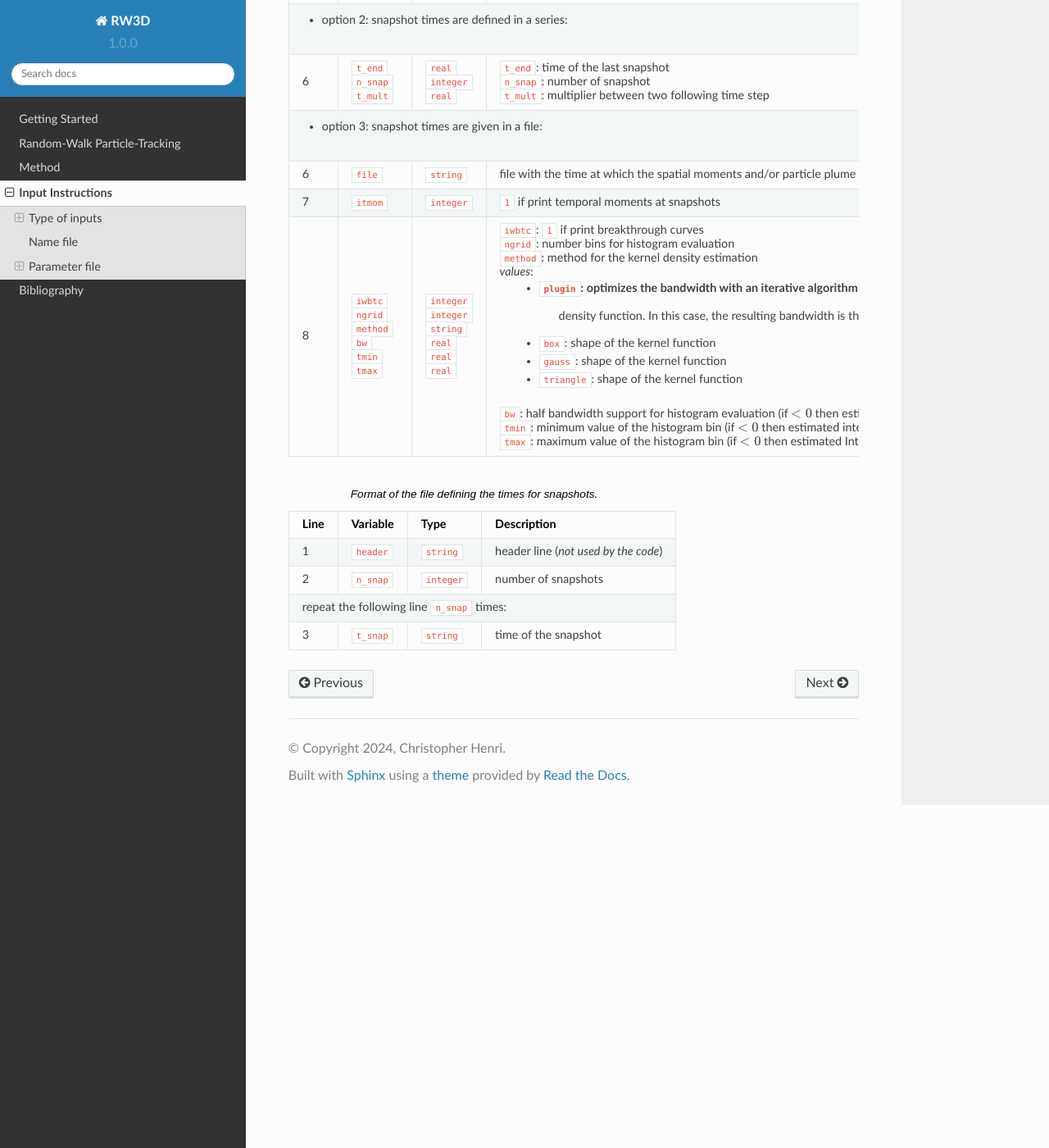
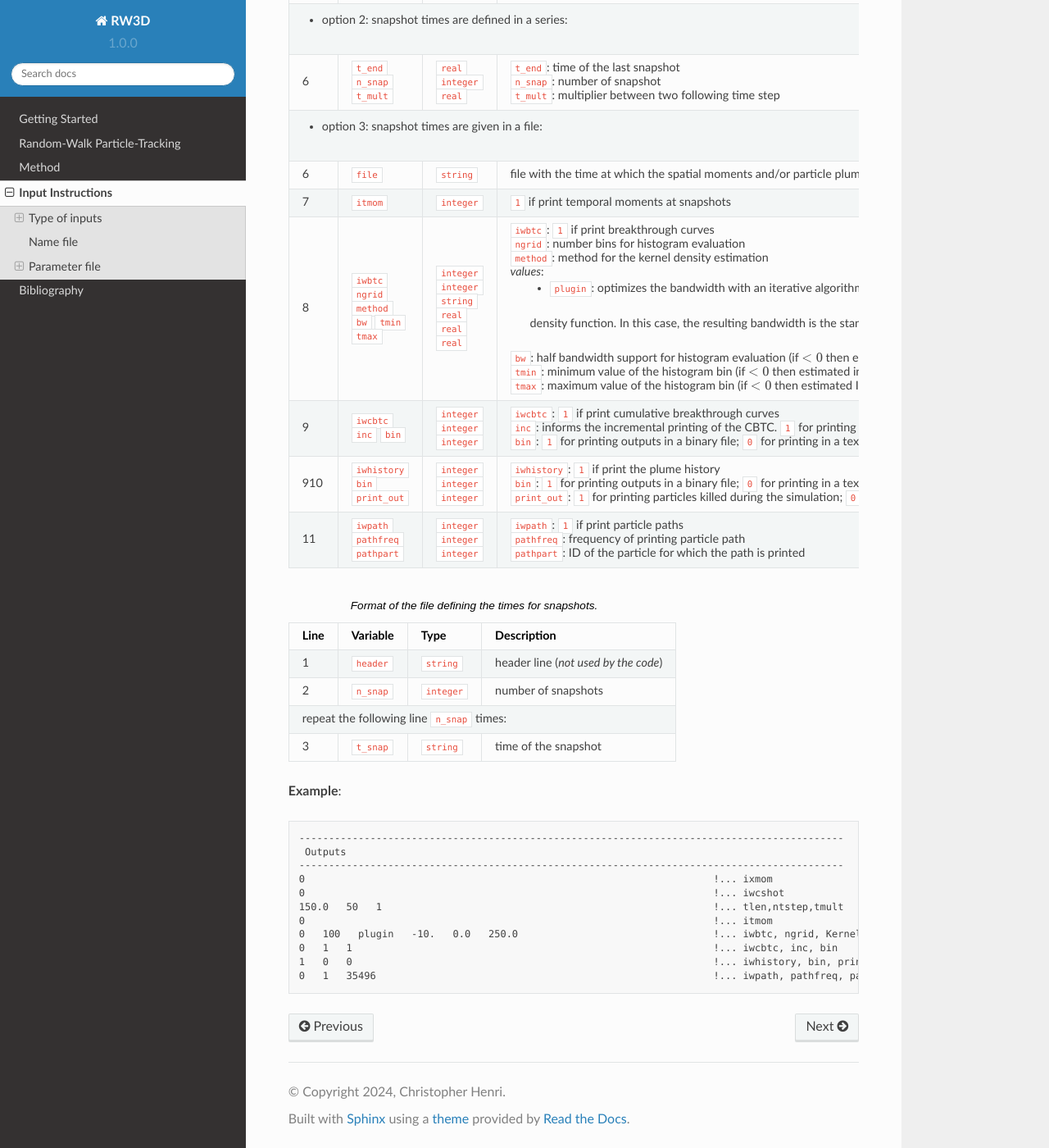
Before and after one commit to chrishenri/rw3d_manual, a Sphinx documentation site: the page built from docs/source/inputs.rst, in a window 1280 px wide and 1400 px high, scrolled down 16006 px. Shown: the whole window at 82% size. Built offline with Sphinx 7.4.7 and the Read the Docs theme 2.0.0, drawn with Linux system fonts in a browser that asks for light colours.

Commit message:
info table outputs

```diff
--- a/docs/source/inputs.rst
+++ b/docs/source/inputs.rst
@@ -20,31 +20,34 @@
 - ``array``: The parameter is potentially spatially variable and can be read from a file. The following information have to be provided in a single line: ``file name`` ``multiplier`` ``ivar`` ``flag``.
   In some specific cases, one or two additional parameters (*options*) must also be provided.
 
-.. container::
-   :name: table-array
+.. tabularcolumns:: p{0.132\linewidth}p{0.198\linewidth}p{0.330\linewidth}
+.. table:: Example table in grid style
+   :name: tables-grid-example
+   :widths: 20, 30, 50
+   :class: longtable
+   :align: center
+   :width: 66%
 
-   .. tabularcolumns:: |p{2cm}|p{2cm}|L|
-
-      +-----------------------------+--------------------+-----------------------------------------------------------------------------------------------------------+
-      | Variable                    | Type               | Description                                                                                               |
-      +======+======================+====================+===========================================================================================================+
-      | ``file name``               | ``string``         | name of the file. Put some text even if no file is used                                                   |
-      +-----------------------------+--------------------+-----------------------------------------------------------------------------------------------------------+
-      | ``multiplier``              | ``real``           | multiplier of the variable                                                                                |
-      +-----------------------------+--------------------+-----------------------------------------------------------------------------------------------------------+
-      | ``ivar``                    | ``integer``        | variable index of the variable in the gslib array                                                         |
-      +-----------------------------+--------------------+-----------------------------------------------------------------------------------------------------------+
-      | ``flag``                    | ``integer``        | way to read the values of the parameter                                                                   |
-      |                             |                    |                                                                                                           |
-      |                             |                    | values:                                                                                                   |
-      |                             |                    |                                                                                                           |
-      |                             |                    | - 0: the parameter is not read from a file and is defined as the multiplier                               |
-      |                             |                    | - 1: the parameter is read from the ascii file specified in ``file name``                                 |
-      |                             |                    | - 2: the parameter is read from a MODFLOW type file (only available for fluxes)                           |
-      |                             |                    | - 3: the parameter is read from the ascii file specified in ``file name``but from the bottom of the file  |
-      |                             |                    | - 4: the parameter is read from a netcdf file. For the moment, only NETCDF3_64BIT file type is supported  |
-      |                             |                    |                                                                                                           |
-      +-----------------------------+--------------------+-----------------------------------------------------------------------------------------------------------+
+   +-----------------------------+--------------------+-----------------------------------------------------------------------------------------------------------+
+   | Variable                    | Type               | Description                                                                                               |
+   +======+======================+====================+===========================================================================================================+
+   | ``file name``               | ``string``         | name of the file. Put some text even if no file is used                                                   |
+   +-----------------------------+--------------------+-----------------------------------------------------------------------------------------------------------+
+   | ``multiplier``              | ``real``           | multiplier of the variable                                                                                |
+   +-----------------------------+--------------------+-----------------------------------------------------------------------------------------------------------+
+   | ``ivar``                    | ``integer``        | variable index of the variable in the gslib array                                                         |
+   +-----------------------------+--------------------+-----------------------------------------------------------------------------------------------------------+
+   | ``flag``                    | ``integer``        | way to read the values of the parameter                                                                   |
+   |                             |                    |                                                                                                           |
+   |                             |                    | values:                                                                                                   |
+   |                             |                    |                                                                                                           |
+   |                             |                    | - 0: the parameter is not read from a file and is defined as the multiplier                               |
+   |                             |                    | - 1: the parameter is read from the ascii file specified in ``file name``                                 |
+   |                             |                    | - 2: the parameter is read from a MODFLOW type file (only available for fluxes)                           |
+   |                             |                    | - 3: the parameter is read from the ascii file specified in ``file name``but from the bottom of the file  |
+   |                             |                    | - 4: the parameter is read from a netcdf file. For the moment, only NETCDF3_64BIT file type is supported  |
+   |                             |                    |                                                                                                           |
+   +-----------------------------+--------------------+-----------------------------------------------------------------------------------------------------------+
 
 
 File format for *arrays*
@@ -1103,7 +1106,7 @@
     |      |                                                                         |                                                     | *values*:                                                                                                                        |
     |      |                                                                         |                                                     |                                                                                                                                  |
     |      |                                                                         |                                                     |    - ``plugin``: optimizes the bandwidth with an iterative algorithm that minimizes the mean integrated squared error of the     |
-    |      |                                                                         |                                                     |        density function. In this case, the resulting bandwidth is the standard deviation of the Gaussian density function.       |
+    |      |                                                                         |                                                     |    density function. In this case, the resulting bandwidth is the standard deviation of the Gaussian density function.           |
     |      |                                                                         |                                                     |    - ``box``: shape of the kernel function                                                                                       |
     |      |                                                                         |                                                     |    - ``gauss``: shape of the kernel function                                                                                     |
     |      |                                                                         |                                                     |    - ``triangle``: shape of the kernel function                                                                                  |
@@ -1113,6 +1116,24 @@
     |      |                                                                         |                                                     | ``tmin``: minimum value of the histogram bin (if :math:`<0` then estimated internally)                                           |
     |      |                                                                         |                                                     |                                                                                                                                  |
     |      |                                                                         |                                                     | ``tmax``: maximum value of the histogram bin (if :math:`<0` then estimated Internally)                                           |
+    +------+-------------------------------------------------------------------------+-----------------------------------------------------+----------------------------------------------------------------------------------------------------------------------------------+
+    | 9    | ``iwcbtc`` ``inc`` ``bin``                                              | ``integer`` ``integer`` ``integer``                 | ``iwcbtc``: ``1`` if print cumulative breakthrough curves                                                                        |
+    |      |                                                                         |                                                     |                                                                                                                                  |
+    |      |                                                                         |                                                     | ``inc``: informs the incremental printing of the CBTC. ``1`` for printing every values; ``2`` for every other values and so on.  |
+    |      |                                                                         |                                                     |                                                                                                                                  |
+    |      |                                                                         |                                                     | ``bin``: ``1`` for printing outputs in a binary file; ``0`` for printing in a text file.                                         |
+    +------+-------------------------------------------------------------------------+-----------------------------------------------------+----------------------------------------------------------------------------------------------------------------------------------+
+    | 910  | ``iwhistory`` ``bin`` ``print_out``                                     | ``integer`` ``integer`` ``integer``                 | ``iwhistory``: ``1`` if print the plume history                                                                                  |
+    |      |                                                                         |                                                     |                                                                                                                                  |
+    |      |                                                                         |                                                     | ``bin``: ``1`` for printing outputs in a binary file; ``0`` for printing in a text file.                                         |
+    |      |                                                                         |                                                     |                                                                                                                                  |
+    |      |                                                                         |                                                     | ``print_out``: ``1`` for printing particles killed during the simulation; ``0`` for not printing them.                           |
+    +------+-------------------------------------------------------------------------+-----------------------------------------------------+----------------------------------------------------------------------------------------------------------------------------------+
+    | 11   | ``iwpath`` ``pathfreq`` ``pathpart``                                    | ``integer`` ``integer`` ``integer``                 | ``iwpath``: ``1`` if print particle paths                                                                                        |
+    |      |                                                                         |                                                     |                                                                                                                                  |
+    |      |                                                                         |                                                     | ``pathfreq``: frequency of printing particle path                                                                                |
+    |      |                                                                         |                                                     |                                                                                                                                  |
+    |      |                                                                         |                                                     | ``pathpart``: ID of the particle for which the path is printed                                                                   |
     +------+-------------------------------------------------------------------------+-----------------------------------------------------+----------------------------------------------------------------------------------------------------------------------------------+
 
 
@@ -1132,3 +1153,19 @@
       +------+-------------------------------------------------------------------------+--------------------+----------------------------------------------------------------------------------------+
       | 3    | ``t_snap``                                                              | ``string``         | time of the snapshot                                                                   |
       +------+-------------------------------------------------------------------------+--------------------+----------------------------------------------------------------------------------------+
+
+**Example**:
+
+::
+
+   --------------------------------------------------------------------------------------------
+    Outputs
+   --------------------------------------------------------------------------------------------
+   0                                                                     !... ixmom
+   0                                                                     !... iwcshot
+   150.0   50   1                                                        !... tlen,ntstep,tmult
+   0                                                                     !... itmom
+   0   100   plugin   -10.   0.0   250.0                                 !... iwbtc, ngrid, Kernel, bw, tmin, tmax
+   0   1   1                                                             !... iwcbtc, inc, bin
+   1   0   0                                                             !... iwhistory, bin, print_out
+   0   1   35496                                                         !... iwpath, pathfreq, pathpart
```
